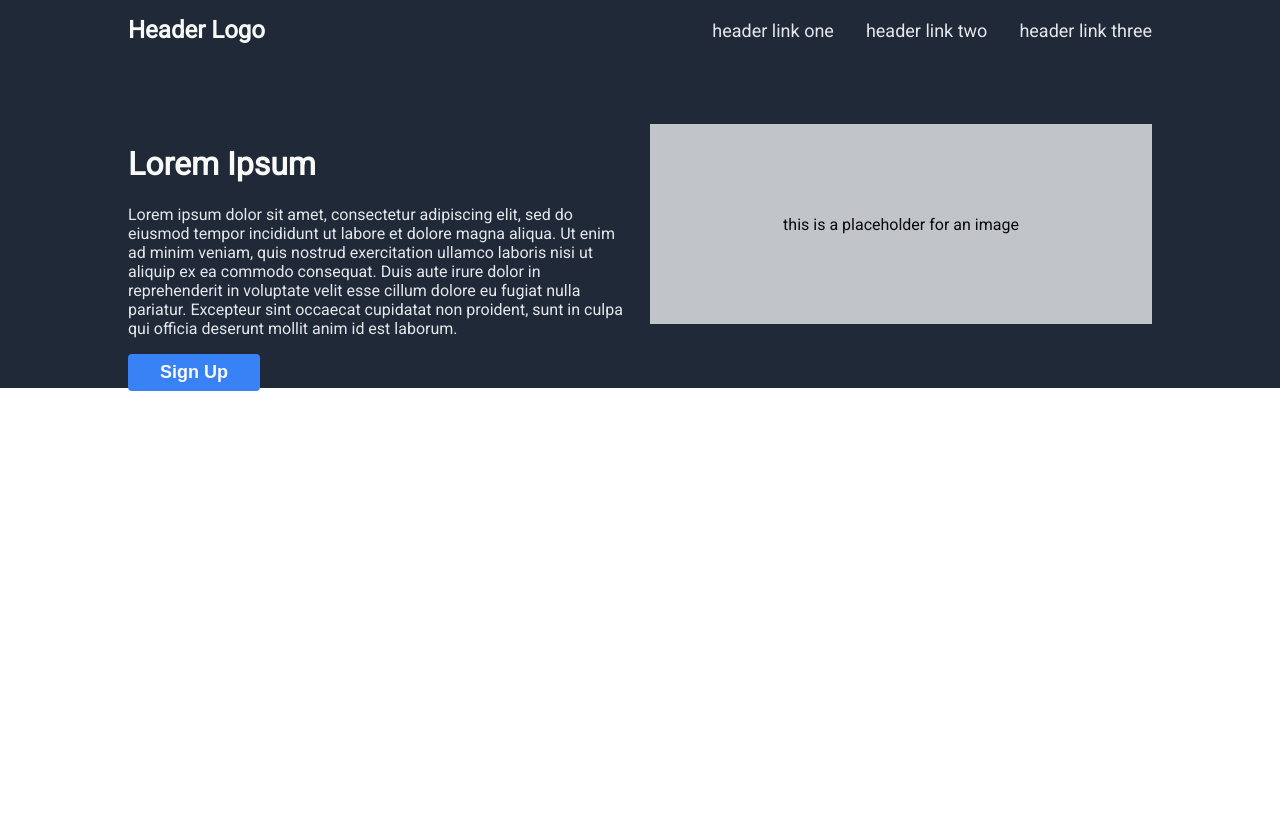
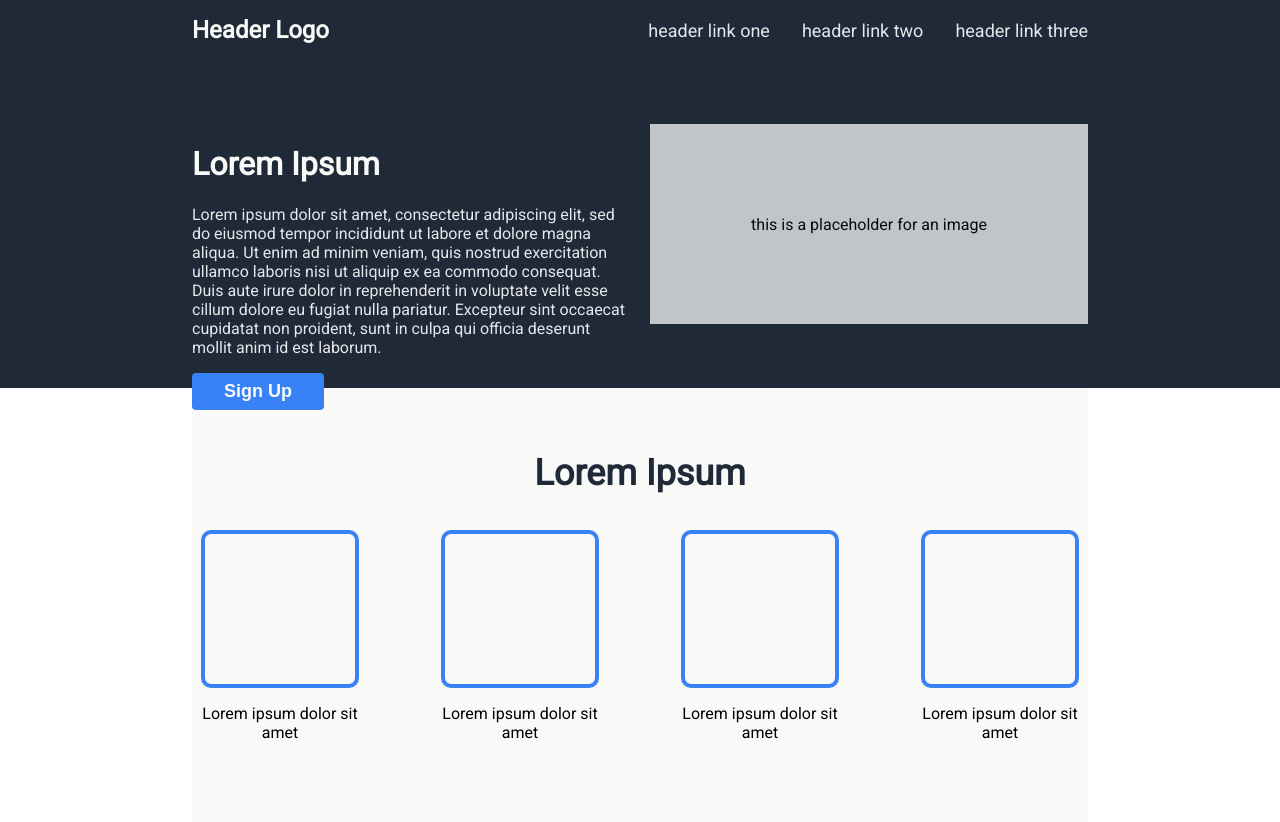
Before and after one commit to Just-Eivin/landing-page, a plain HTML site: page index.html in a window 1280 px wide. Before the commit the page ends 800 px from the top, so only its background shows below. Drawn offline with Linux system fonts and the light colour scheme.

Commit message:
Add info section with cards

```diff
--- a/index.html
+++ b/index.html
@@ -31,6 +31,28 @@
         </div>
     </header>
 
+    <div class="marg info">
+        <h3>Lorem Ipsum</h3>
+        <div class="card-view">
+            <div class="card">
+                <div class="card-shape"></div>
+                <p>Lorem ipsum dolor sit amet</p>
+            </div>
+            <div class="card">
+                <div class="card-shape"></div>
+                <p>Lorem ipsum dolor sit amet</p>
+            </div>
+            <div class="card">
+                <div class="card-shape"></div>
+                <p>Lorem ipsum dolor sit amet</p>
+            </div>
+            <div class="card">
+                <div class="card-shape"></div>
+                <p>Lorem ipsum dolor sit amet</p>
+            </div>
+        </div>
+    </div>
+
 </body>
 
 </html>
--- a/style.css
+++ b/style.css
@@ -22,7 +22,7 @@ button {
 }
 
 .marg {
-    margin: 0px 10vw;
+    margin: 0px 15vw;
 }
 
 header {
@@ -88,7 +88,40 @@ header {
 
 }
 
+.info {
+    background-color: #F9FAF8;
+    text-align: center;
+    padding: 64px 0px;
+}
 
+.info h3 {
+    font-size: 36px;
+    font-weight: bolder;
+    color: #1F2937;
+    padding: 0;
+    margin-top: 0;
+}
+
+.card {
+    display: flex;
+    flex-direction: column;
+    justify-content: center;
+    align-items: center;
+}
+
+.card-view {
+    display: flex;
+    justify-content: center;
+    align-items: center;
+    gap: 64px;
+}
+
+.card-shape {
+    width: 150px;
+    height: 150px;
+    border: #3882F6 4px solid;
+    border-radius: 10px;
+}
 
 .header-background {
     background-color: #1F2937;
```
